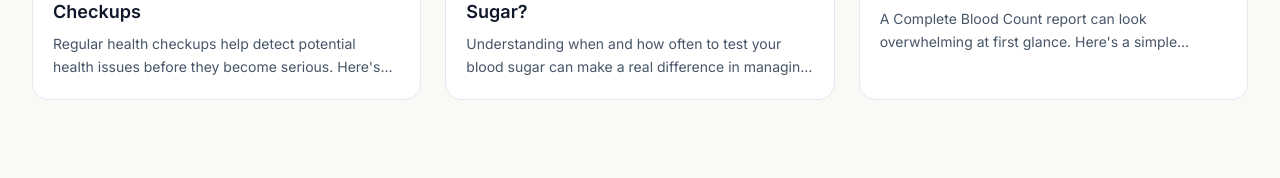
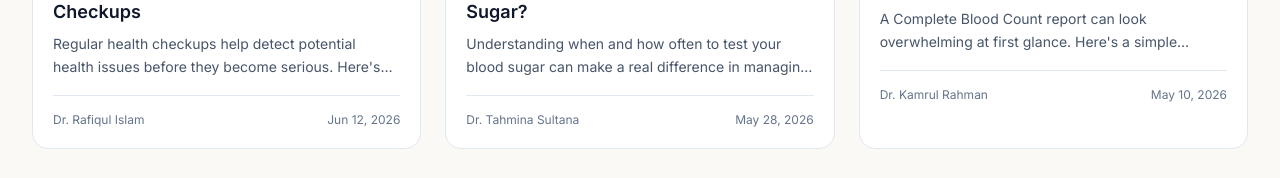
Before and after one commit to Mostofa-zaman/Diognostic, a Next.js app: page / in a window 1280 px wide. Shown: the part 6744-6922 px from the top of the page. Built offline with nearby package versions, Linux system fonts and the light colour scheme.

Commit message:
feat(common/BlogCard.jsx):complete BlogCard with  author and date .

```diff
--- a/src/components/common/BlogCard.jsx
+++ b/src/components/common/BlogCard.jsx
@@ -24,7 +24,16 @@ export default function BlogCard({ blog }) {
         <p className="mt-2 line-clamp-2 text-sm leading-relaxed text-navy-500">
           {blog.excerpt}
         </p>
-
+        <div className="mt-4 flex items-center justify-between border-t border-navy-100 pt-4 text-xs text-navy-400">
+          <span>{blog.author}</span>
+          <span>
+            {new Date(blog.date).toLocaleDateString("en-US", {
+              month: "short",
+              day: "numeric",
+              year: "numeric",
+            })}
+          </span>
+        </div>
       </div>
     </Card>
   );
```
